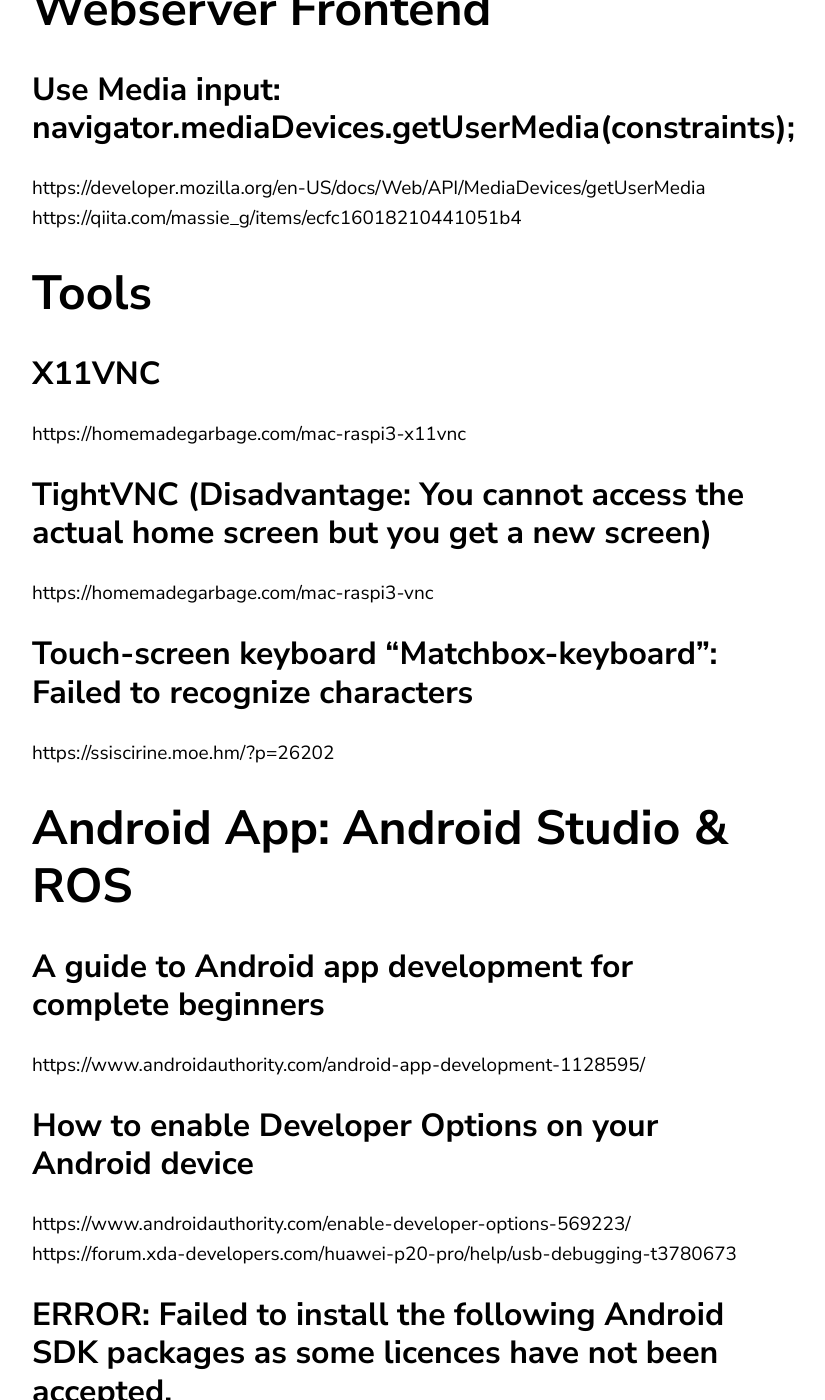
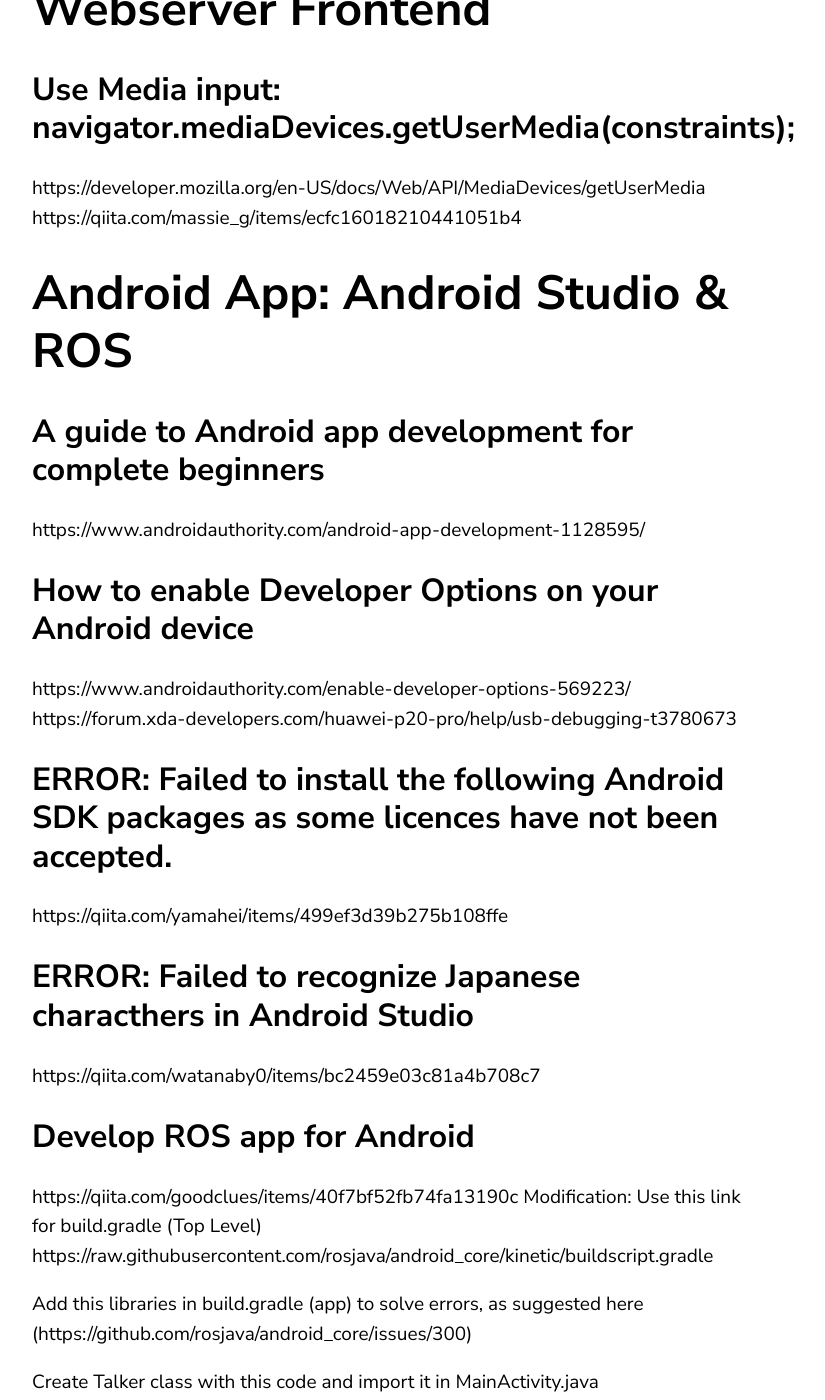
Before and after one commit to jluis9796/jluis9796.github.io, a Jekyll site: the page built from _posts/2020-05-31-manuals.markdown, in a window 1280 px wide and 1400 px high, scrolled down 1135 px. Shown: the whole window, without its empty margins (68-893 px from the left). Built offline with Jekyll 4.4.1, drawn with Linux system fonts in a browser that asks for light colours; some of the changed text lies outside the part shown.

Commit message:
Update 2020-05-31-manuals.markdown

```diff
--- a/_posts/2020-05-31-manuals.markdown
+++ b/_posts/2020-05-31-manuals.markdown
@@ -22,16 +22,6 @@ https://gist.github.com/gnilchee/da85b495d4e932da91a3
 ## Use Media input: navigator.mediaDevices.getUserMedia(constraints);
 https://developer.mozilla.org/en-US/docs/Web/API/MediaDevices/getUserMedia
 https://qiita.com/massie_g/items/ecfc16018210441051b4
-
-# Tools
-## X11VNC
-https://homemadegarbage.com/mac-raspi3-x11vnc
-
-## TightVNC (Disadvantage: You cannot access the actual home screen but you get a new screen)
-https://homemadegarbage.com/mac-raspi3-vnc
-
-## Touch-screen keyboard "Matchbox-keyboard": Failed to recognize characters
-https://ssiscirine.moe.hm/?p=26202
 
 # Android App: Android Studio & ROS
 
```
Also changed, not shown: other parts of _posts/2020-05-31-manuals.markdown (+10 -0 lines).
